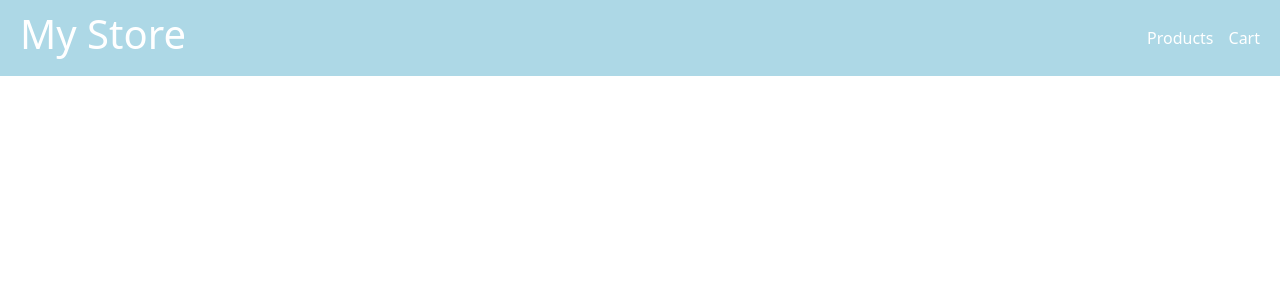
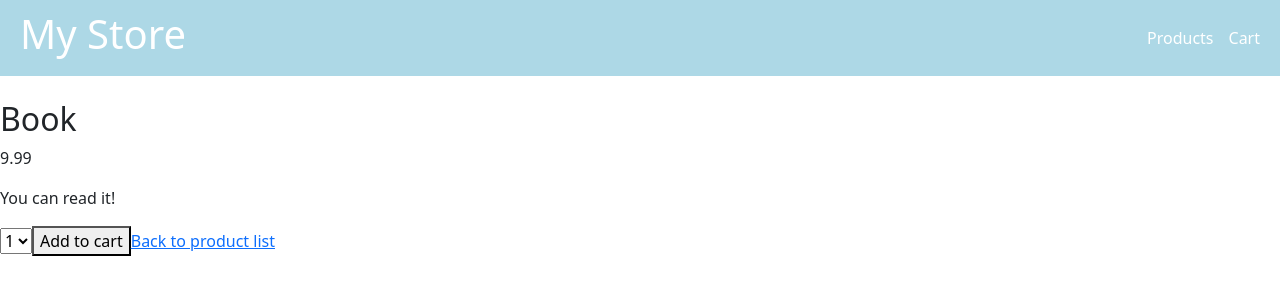
Before and after one commit to youssef1405/online-store, an Angular app: page /product/1 in a window 1280 px wide. Before the commit this address led to /. Shown: the top 300 px of the page. Built offline with nearby package versions, Linux system fonts and the light colour scheme.

Commit message:
create product detail component

```diff
--- a/src/app/app.module.ts
+++ b/src/app/app.module.ts
@@ -9,9 +9,10 @@ import { HttpClientModule } from '@angular/common/http';
 import { NgbModule } from '@ng-bootstrap/ng-bootstrap';
 import { CartComponent } from './cart/cart.component';
 import { NavbarComponent } from './navbar/navbar.component';
+import { ProductItemDetailComponent } from './product-item-detail/product-item-detail.component';
 
 @NgModule({
-  declarations: [AppComponent, ProductItemComponent, ProductListComponent, CartComponent, NavbarComponent],
+  declarations: [AppComponent, ProductItemComponent, ProductListComponent, CartComponent, NavbarComponent, ProductItemDetailComponent],
   imports: [BrowserModule, AppRoutingModule, HttpClientModule, NgbModule],
   providers: [],
   bootstrap: [AppComponent],
--- /dev/null
+++ b/src/app/product-item-detail/product-item-detail.component.html
@@ -0,0 +1,13 @@
+<div class="product-detail">
+  <img src="" alt="" />
+  <h2>{{product?.name}}</h2>
+  <p>{{product?.price}}</p>
+  <p>{{product?.description}}</p>
+  <select name="" id="">
+    <option value="1">1</option>
+    <option value="2">2</option>
+    <option value="3">3</option>
+  </select>
+  <button>Add to cart</button>
+  <a routerLink="/">Back to product list</a>
+</div>
--- /dev/null
+++ b/src/app/product-item-detail/product-item-detail.component.ts
@@ -0,0 +1,39 @@
+import { Component, OnInit, OnDestroy } from '@angular/core';
+import { ActivatedRoute } from '@angular/router';
+import { ProductService } from '../services/product.service';
+import { Product } from '../models/product';
+
+@Component({
+  selector: 'app-product-item-detail',
+  templateUrl: './product-item-detail.component.html',
+  styleUrls: ['./product-item-detail.component.css'],
+})
+export class ProductItemDetailComponent {
+  productId: number = 1;
+  product: Product | undefined;
+
+  constructor(
+    private activatedRoute: ActivatedRoute,
+    private productService: ProductService
+  ) {
+    this.product = {
+      id: 0,
+      name: '',
+      price: 0,
+      url: '',
+      description: '',
+    };
+  }
+
+  ngOnInit(): void {
+    //this.productId = Number(this.activatedRoute.snapshot.paramMap.get('id'));
+     this.productService.getProducts().subscribe((products) => {
+      this.activatedRoute.paramMap.subscribe((param) => {
+        this.productId = Number(param.get('id'));
+      });
+      this.product = products.find((p) => p.id === this.productId);
+    });
+  }
+
+  ngOnDestroy(){}
+}
--- a/src/app/product-item/product-item.component.html
+++ b/src/app/product-item/product-item.component.html
@@ -16,4 +16,5 @@
   </select>
 
   <button class="btn btn-primary">Add to cart</button>
+  <button routerLink="/product/{{ product.id }}">Show details</button>
 </div>
```
Also changed, not shown: src/app/app-routing.module.ts (+6 -4 lines), src/app/product-item-detail/product-item-detail.component.css (added), 1 other file (tests, documents, lock files or other folders).
